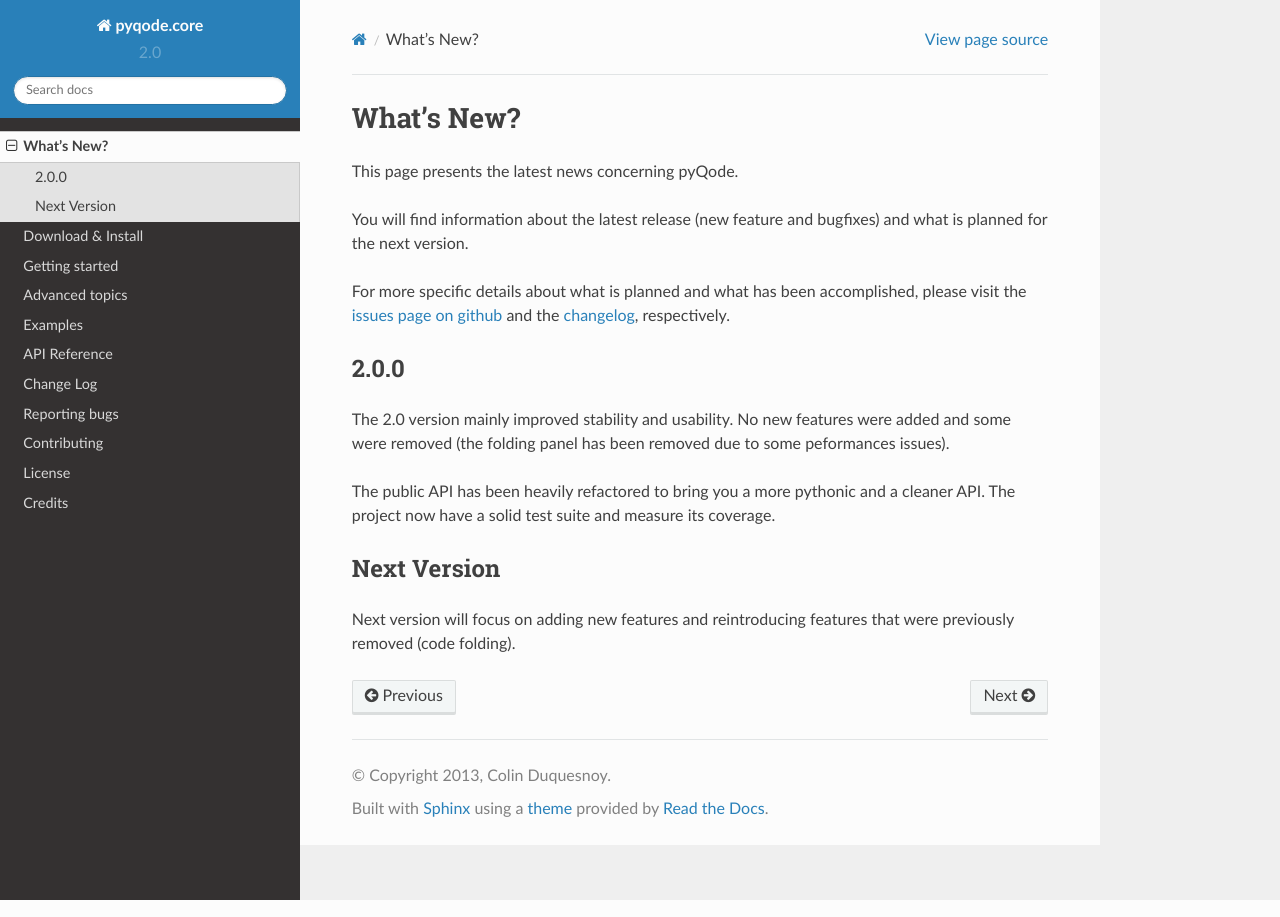
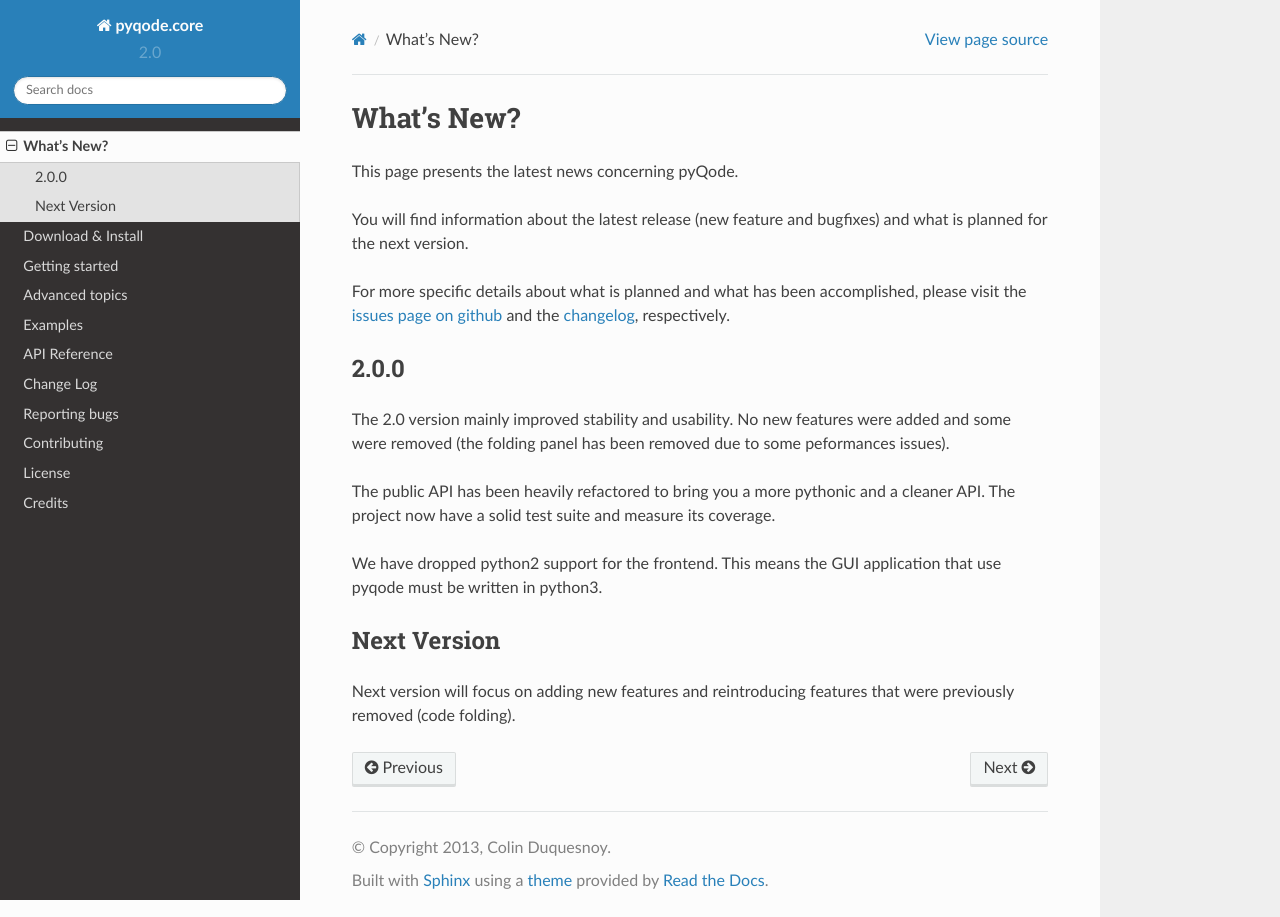
Before and after one commit to pyQode/pyqode.core, a Sphinx documentation site: the page built from doc/source/whats_new.rst, in a window 1280 px wide. Built offline with Sphinx 7.4.7 and the Read the Docs theme 2.0.0, drawn with Linux system fonts in a browser that asks for light colours; formulas are drawn with MathJax 3.

```diff
--- a/doc/source/whats_new.rst
+++ b/doc/source/whats_new.rst
@@ -20,6 +20,9 @@ The public API has been heavily refactored to bring you a more pythonic and
 a cleaner API. The project now have a solid test suite and measure its
 coverage.
 
+We have dropped python2 support for the frontend. This means the GUI application
+that use pyqode must be written in python3.
+
 
 Next Version
 ------------
```
Also changed, not shown: doc/source/advanced.rst (+4 -4 lines), doc/source/index.rst (+5 -9 lines), doc/source/_static/pyqode-banner.png (added).
